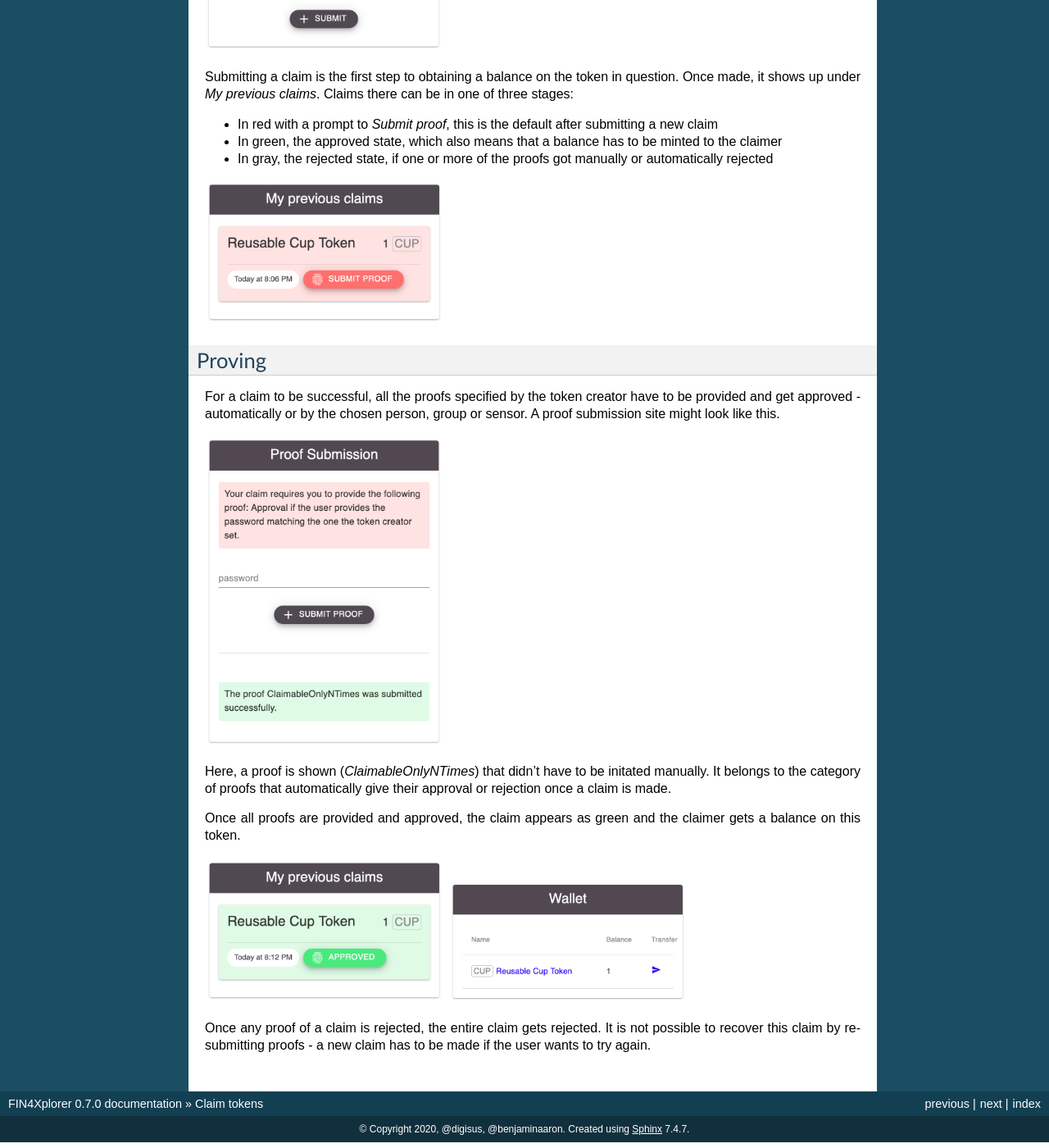
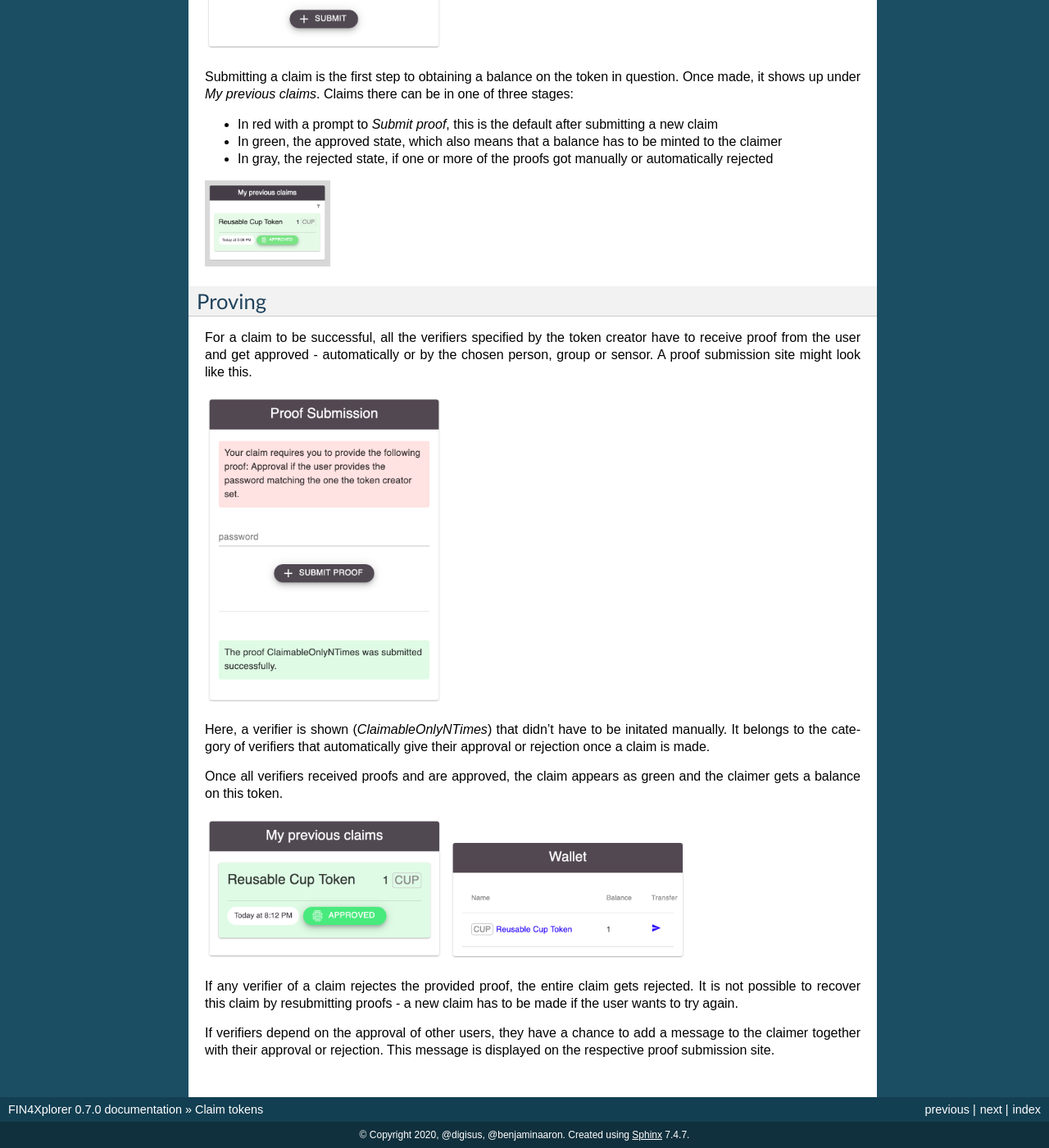
Before and after one commit to FuturICT2/FIN4Documentation, a Sphinx documentation site: the page built from docs/claim-tokens.rst, in a window 1280 px wide and 1400 px high, scrolled down 403 px. Shown: the whole window at 82% size. Built offline with Sphinx 7.4.7, drawn with Linux system fonts in a browser that asks for light colours.

Commit message:
Update claim tokens site

```diff
--- a/docs/claim-tokens.rst
+++ b/docs/claim-tokens.rst
@@ -24,14 +24,14 @@ Submitting a claim is the first step to obtaining a balance on the token in ques
 Proving
 ^^^^^^^
 
-For a claim to be successful, all the proofs specified by the token creator have to be provided and get approved - automatically or by the chosen person, group or sensor. A proof submission site might look like this.
+For a claim to be successful, all the verifiers specified by the token creator have to receive proof from the user and get approved - automatically or by the chosen person, group or sensor. A proof submission site might look like this.
 
 .. image:: images/ProofSubmission.png
    :scale: 35%
 
-Here, a proof is shown (*ClaimableOnlyNTimes*) that didn't have to be initated manually. It belongs to the category of proofs that automatically give their approval or rejection once a claim is made.
+Here, a verifier is shown (*ClaimableOnlyNTimes*) that didn't have to be initated manually. It belongs to the category of verifiers that automatically give their approval or rejection once a claim is made.
 
-Once all proofs are provided and approved, the claim appears as green and the claimer gets a balance on this token.
+Once all verifiers received proofs and are approved, the claim appears as green and the claimer gets a balance on this token.
 
 .. image:: images/MyPreviousClaims_approved.png
    :scale: 35%
@@ -39,4 +39,6 @@ Once all proofs are provided and approved, the claim appears as green and the cl
 .. image:: images/Wallet.png
    :scale: 35%
 
-Once any proof of a claim is rejected, the entire claim gets rejected. It is not possible to recover this claim by resubmitting proofs - a new claim has to be made if the user wants to try again.
+If any verifier of a claim rejectes the provided proof, the entire claim gets rejected. It is not possible to recover this claim by resubmitting proofs - a new claim has to be made if the user wants to try again.
+
+If verifiers depend on the approval of other users, they have a chance to add a message to the claimer together with their approval or rejection. This message is displayed on the respective proof submission site.
```
Also changed, not shown: docs/images/MyPreviousClaims.png.
